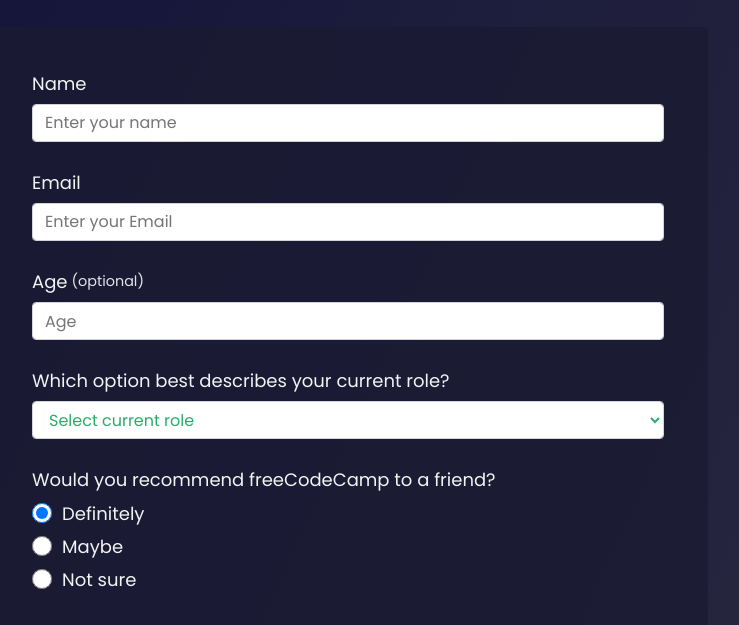
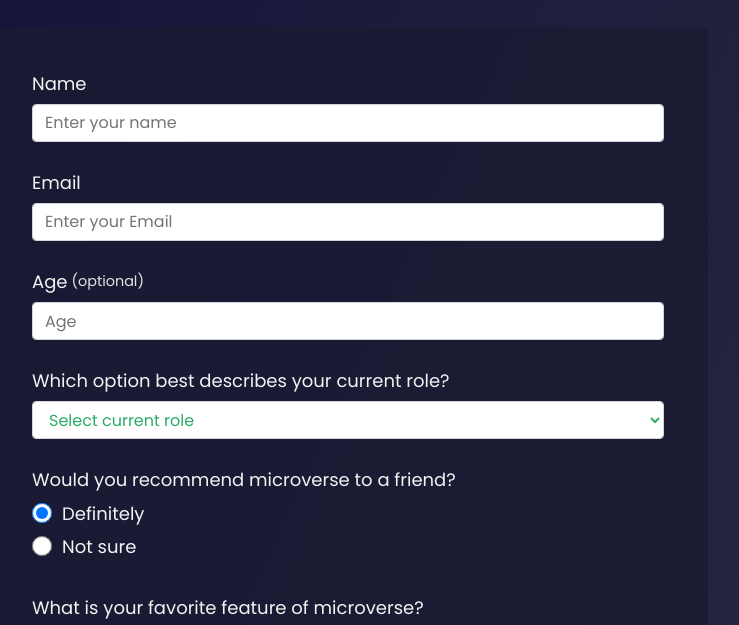
Before and after one commit to Adnatull/Microverse-1-Peer-Project, a plain HTML site: page index.html in a window 1280 px wide. Shown: the part 125-750 px from the top of the page, without its empty margins (292-1031 px from the left). Drawn offline with Linux system fonts and the light colour scheme.

Commit message:
some minor changes

```diff
--- a/index.html
+++ b/index.html
@@ -66,7 +66,7 @@
         </div>
 
         <div class="form-group">
-          <p>Would you recommend freeCodeCamp to a friend?</p>
+          <p>Would you recommend microverse to a friend?</p>
           <label>
             <input
               name="user-recommend"
@@ -75,14 +75,6 @@
               class="input-radio"
               checked
             />Definitely</label
-          >
-          <label>
-            <input
-              name="user-recommend"
-              value="maybe"
-              type="radio"
-              class="input-radio"
-            />Maybe</label
           >
 
           <label
@@ -96,7 +88,7 @@
         </div>
 
         <div class="form-group">
-          <p>What is your favorite feature of freeCodeCamp?</p>
+          <p>What is your favorite feature of microverse?</p>
           <select id="most-like" name="mostLike" class="form-control" required>
             <option disabled selected value>Select an option</option>
             <option value="challenges">Challenges</option>
```
